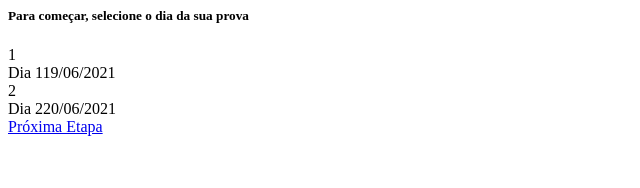
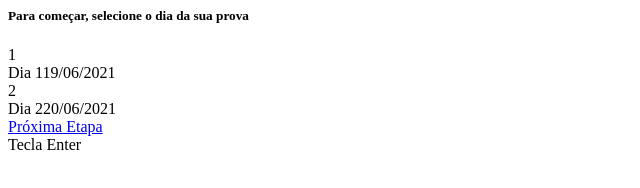
Before and after one commit to dsohenrique/acessibilidade, a React app: page / in a window 1280 px wide. Shown: the full height of the page, 0-640 px from the left. Built offline with nearby package versions, Linux system fonts and the light colour scheme.

Commit message:
2 files modified

```diff
--- a/components/button/index.js
+++ b/components/button/index.js
@@ -4,8 +4,11 @@ import './styles';
 
 export const Button = ({ to, children }) => {
   return (
-    <Link className="button" to={to}>
-      {children}
-    </Link>
+    <div>
+      <Link className="button" to={to}>
+        {children}
+      </Link>
+      <div className="hint">Tecla Enter</div>
+    </div>
   );
 };
--- a/components/button/styles.scss
+++ b/components/button/styles.scss
@@ -13,3 +13,6 @@
   text-decoration: none;
   color: black;
 }
+.hint {
+  margin-top: 10px;
+}
```
